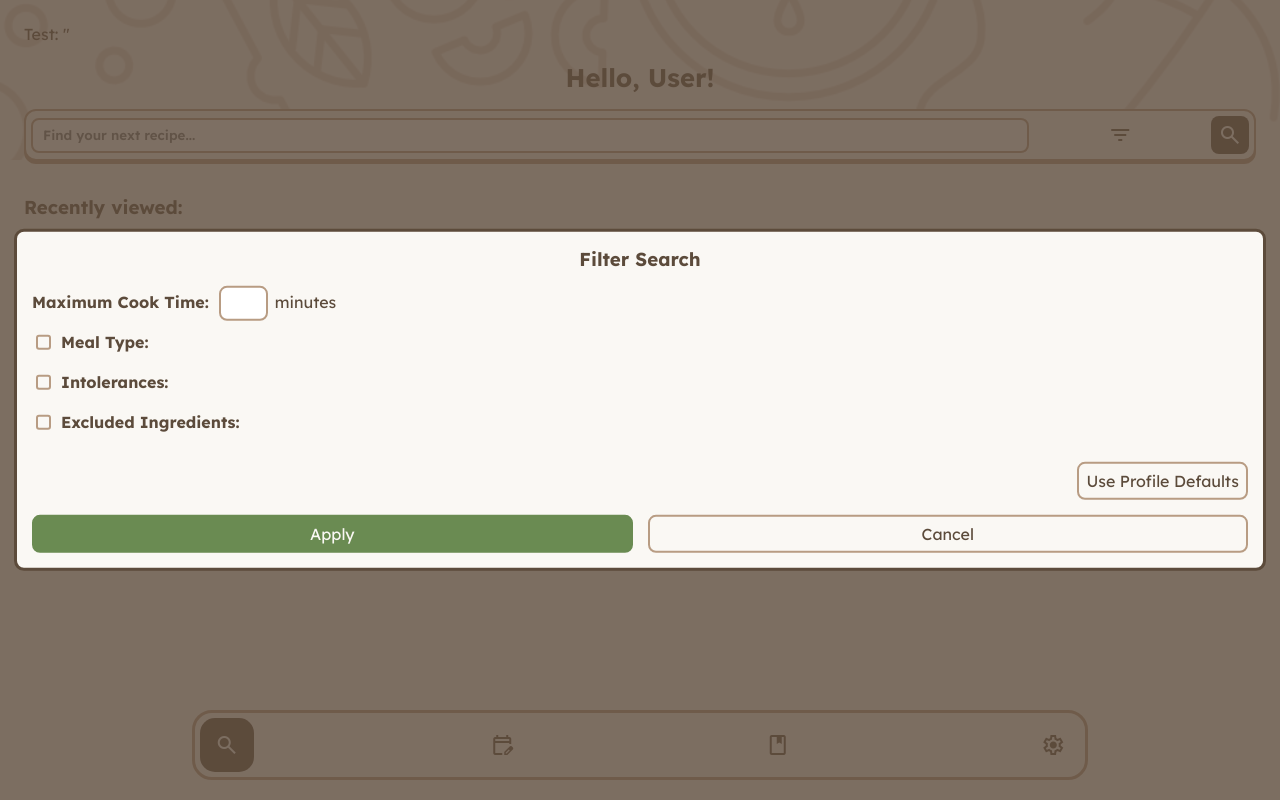
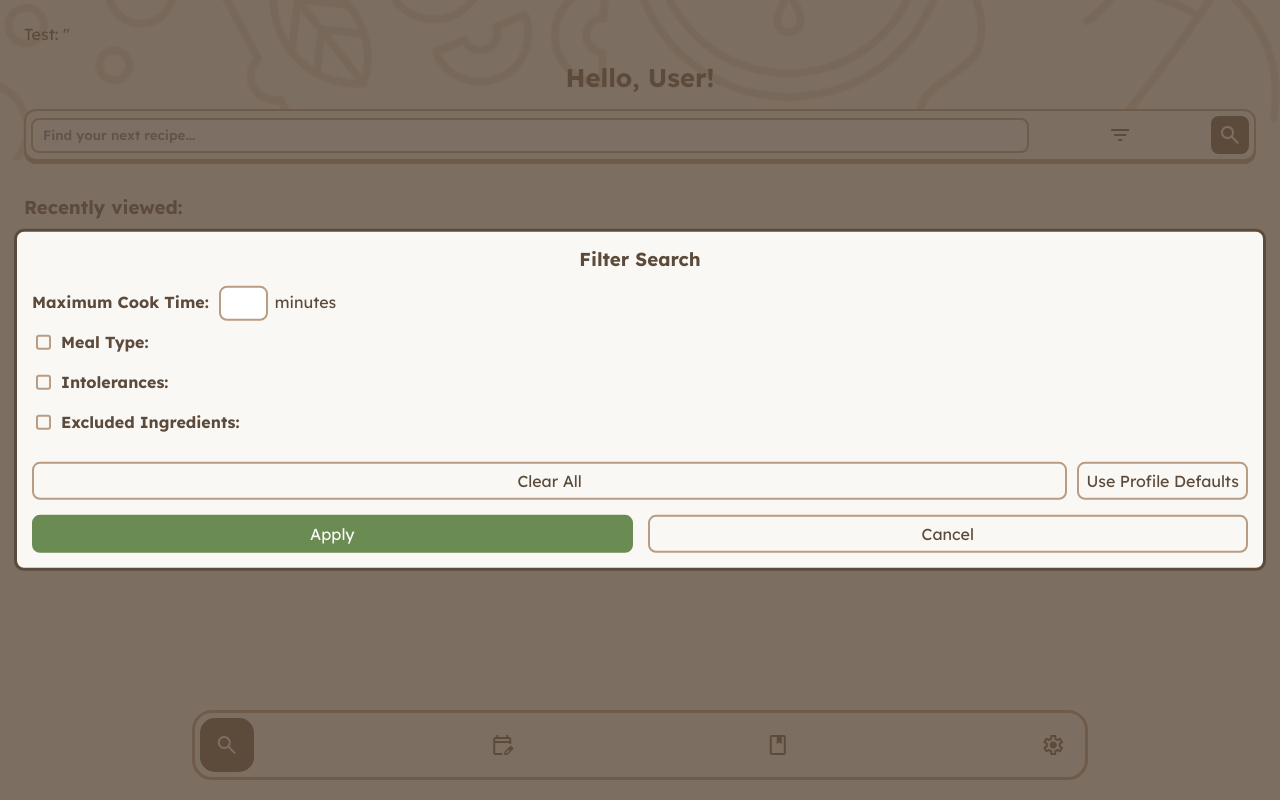
Before and after one commit to turbonobsin/MealPlanningApp, a Vue app: page / in a window 1280 px wide. Both pictures are taken after a click on the button "filter_list". Built offline with nearby package versions, Linux system fonts and the light colour scheme.

Commit message:
Completed filter window

```diff
--- a/src/views/HomeView.vue
+++ b/src/views/HomeView.vue
@@ -40,9 +40,9 @@ function cancel() {
 }
 
 function save(e) {
-	RecipeSearch(searchTerm.value, maxTime.value, excludedFoods.value, intolerances.value)
+	// RecipeSearch();
 	filtersApplied.value = true;
-	modal.value.close(e)
+	modal.value.close(e);
 }
 
 function toggleIntolerance(item) {
@@ -69,6 +69,16 @@ function useDefaults(){
 	excludeChecked.value = true;
 	intolerances.value = [...profilesStore.currentProfile.allergies];
 	excludedFoods.value = [...profilesStore.currentProfile.exclusions];
+}
+
+function clearFilters(){
+	typeChecked.value = true;
+	intoleranceChecked.value = true;
+	excludeChecked.value = true;
+	intolerances.value = [];
+	excludedFoods.value = [];
+	selectedOption.value = '';
+	maxTime.value = undefined;
 }
 
 function addExclusion(){
@@ -148,6 +158,7 @@ async function RecipeSearch() {
 	}
 
 }
+
 function addToFavorites(recipe) {
 	if(profilesStore.isFavorited(recipe.id)){
 		profilesStore.removeRecipeFromFavoritesAnywhere(recipe.id,true);
@@ -315,7 +326,8 @@ const str = ref("Test: &quot;");
 					</div> -->
 
 					<!-- Profile Defaults -->
-					<div class="flex space-before" style="justify-content: end;">
+					<div class="flex-wrap space-before">
+						<button class="blank-button" style="flex-grow: 1" @click="clearFilters">Clear All</button>
 						<button class="blank-button" @click="useDefaults">Use Profile Defaults</button>
 					</div>
 
```
